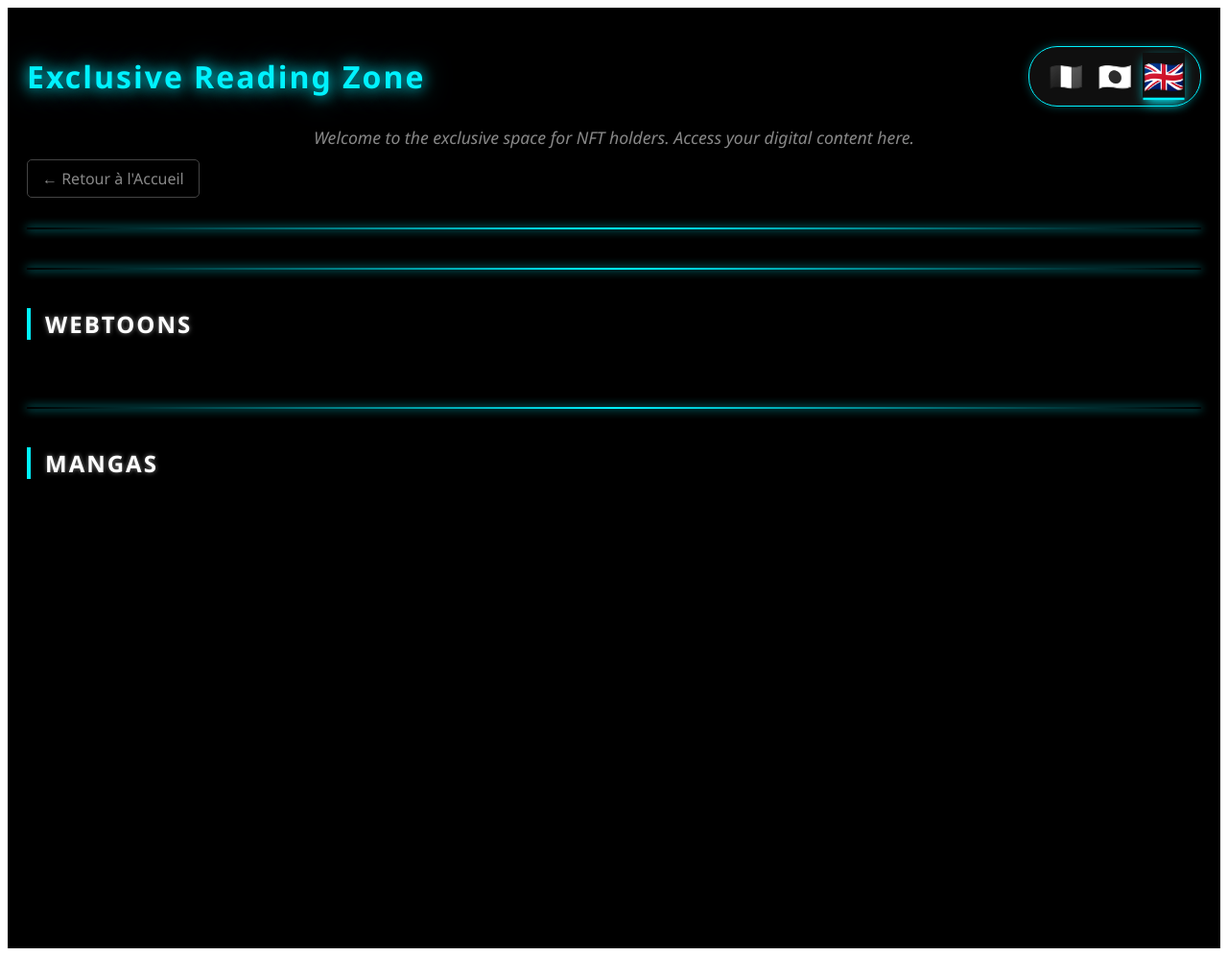
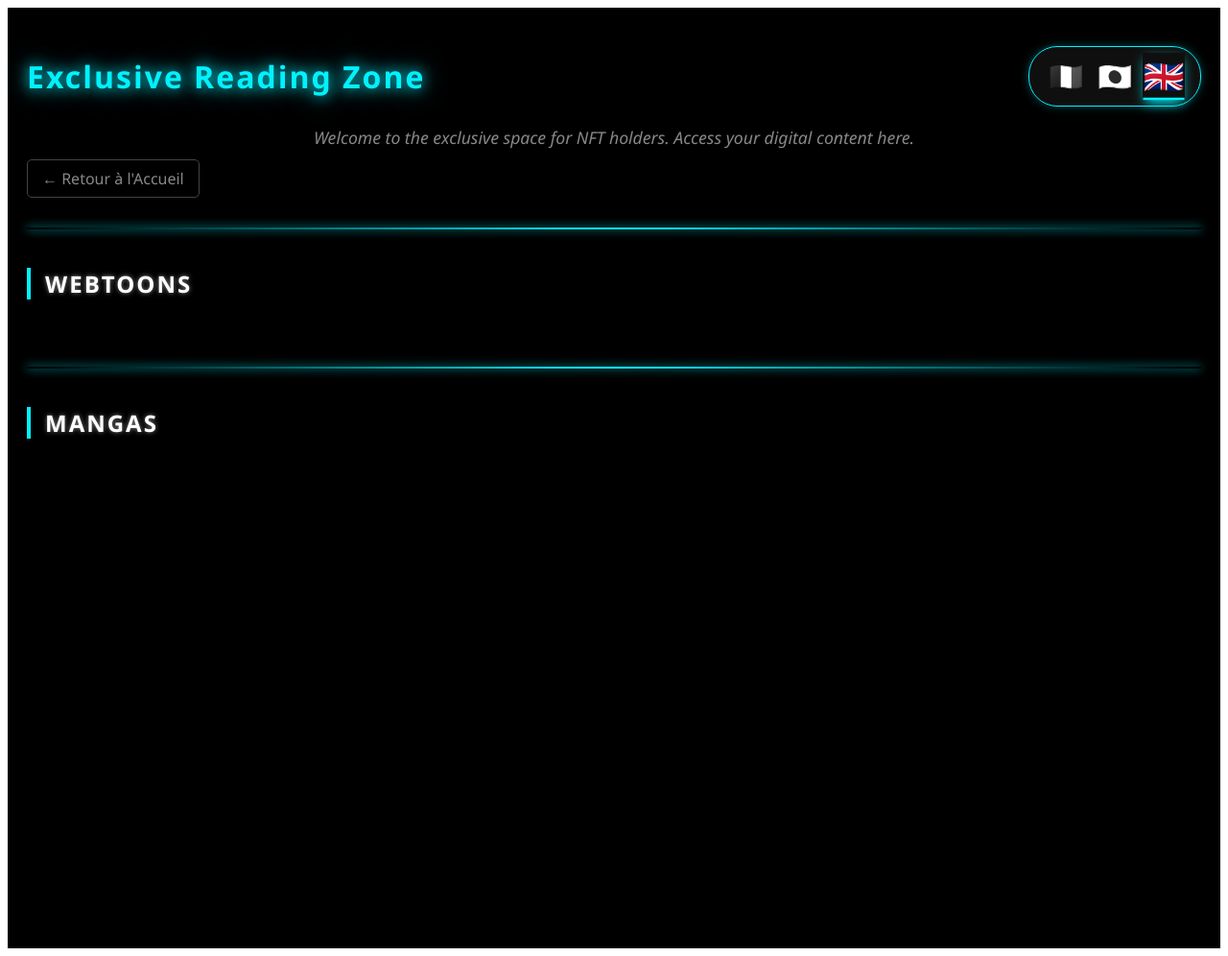
Before and after one commit to samirkema/otakusshopandswap, a Jekyll site: the page built from manga_en.html, in a window 1280 px wide. Shown: the whole page at 96% size. Built offline with Jekyll 4.4.1, drawn with Linux system fonts in a browser that asks for light colours.

Commit message:
Update manga_en.html

```diff
--- a/manga_en.html
+++ b/manga_en.html
@@ -20,8 +20,6 @@ title: Lecture Exclusive (Manga, Webtoon, Livres)
             <a href="{{ '/' | relative_url }}" class="btn-secondary">← Retour à l'Accueil</a>
         </p>
     </header>
-
-    <div class="neon-separator"></div>
 
     <div class="neon-separator"></div>
 
```
